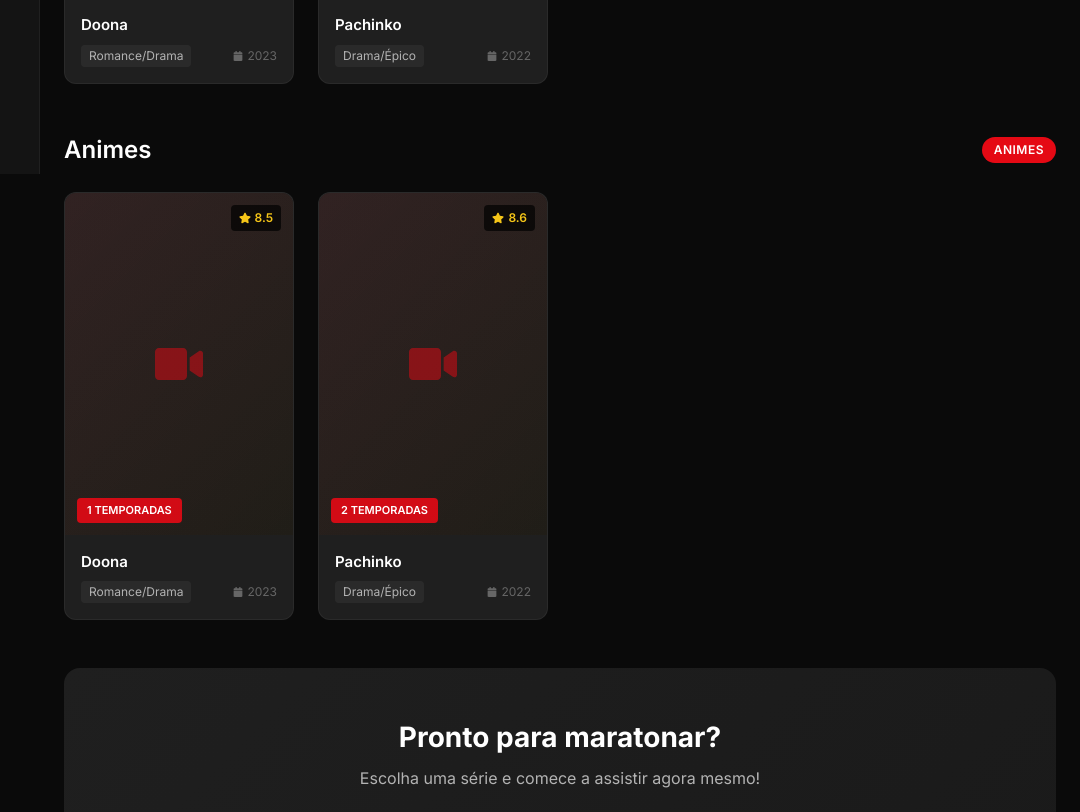
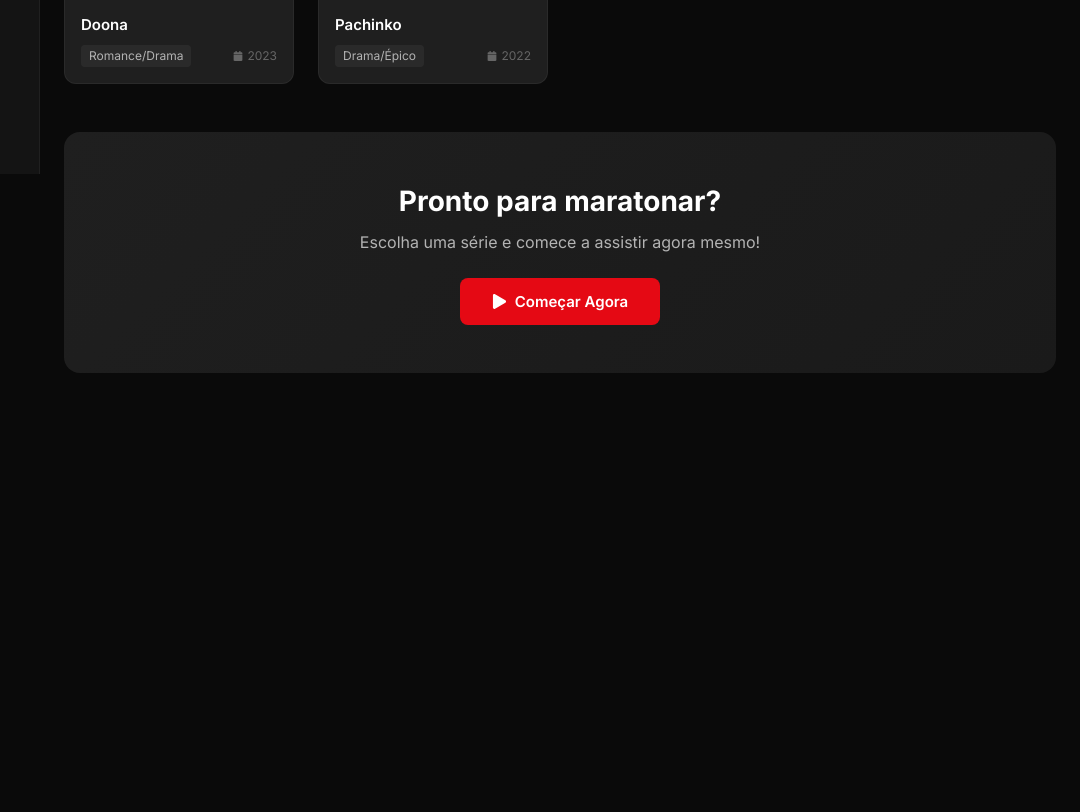
Before and after one commit to tiagotsa/iptv-streaming, a React (Vite) app in the folder frontend/: page /series in a window 1280 px wide. Shown: the part 626-1438 px from the top of the page, without its empty margins (200-1280 px from the left). After the commit the page ends 1071 px from the top, so only its background shows below. Built offline with nearby package versions, Linux system fonts and the light colour scheme.

Commit message:
Refaturado Componente Séries

```diff
--- a/frontend/src/pages/Series.jsx
+++ b/frontend/src/pages/Series.jsx
@@ -5,11 +5,6 @@ import '../styles/Series.css';
 
 // Dados de exemplo para séries (TMDB IDs reais)
 const featuredSeries = [
-  { id: 194797, title: 'Doona', genre: 'Romance/Drama', year: 2023, rating: 8.5, seasons: 1 },
-  { id: 110382, title: 'Pachinko', genre: 'Drama/Épico', year: 2022, rating: 8.6, seasons: 2 },
-];
-
-const animeSeries = [
   { id: 194797, title: 'Doona', genre: 'Romance/Drama', year: 2023, rating: 8.5, seasons: 1 },
   { id: 110382, title: 'Pachinko', genre: 'Drama/Épico', year: 2022, rating: 8.6, seasons: 2 },
 ];
@@ -74,52 +69,6 @@ const Series = () => {
         </div>
       </section>
 
-      {/* Animes */}
-      <section className="category-section">
-        <div className="section-header">
-          <h2>Animes</h2>
-          <span className="badge badge-anime">Animes</span>
-        </div>
-
-        <div className="series-grid">
-          {animeSeries.map((series) => (
-            <Link
-              key={series.id}
-              to={`/serie/${series.id}`}
-              className="series-card"
-            >
-              <div className="series-poster">
-                <div className="poster-placeholder anime-bg">
-                  <FaVideo />
-                </div>
-                <div className="series-overlay">
-                  <button className="play-btn">
-                    <FaPlay />
-                  </button>
-                </div>
-                <div className="series-rating">
-                  <FaStar />
-                  <span>{series.rating}</span>
-                </div>
-                <div className="series-seasons">
-                  <span>{series.seasons} Temporadas</span>
-                </div>
-              </div>
-              <div className="series-info">
-                <h3>{series.title}</h3>
-                <div className="series-meta">
-                  <span className="genre">{series.genre}</span>
-                  <span className="year">
-                    <FaCalendar />
-                    {series.year}
-                  </span>
-                </div>
-              </div>
-            </Link>
-          ))}
-        </div>
-      </section>
-
       {/* CTA Section */}
       <section className="cta-section">
         <div className="cta-content">
```
